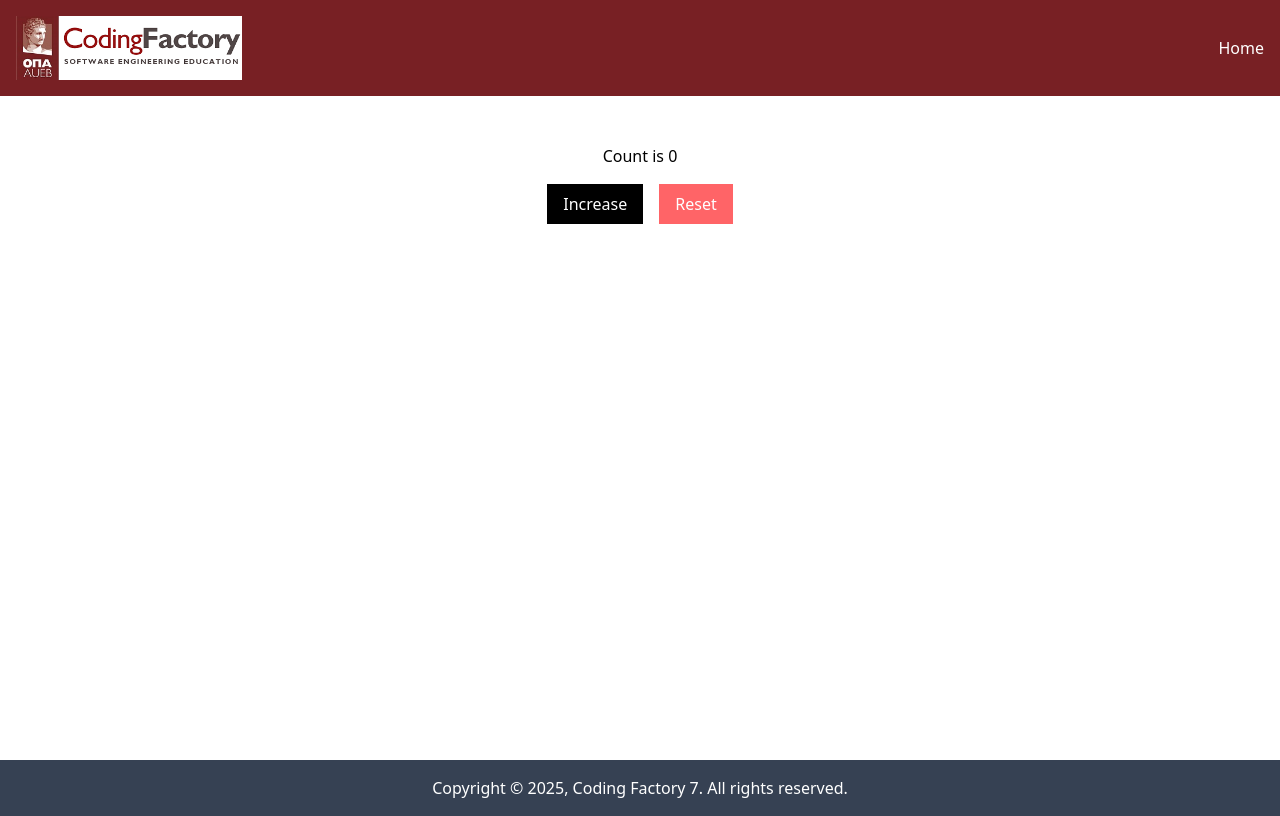
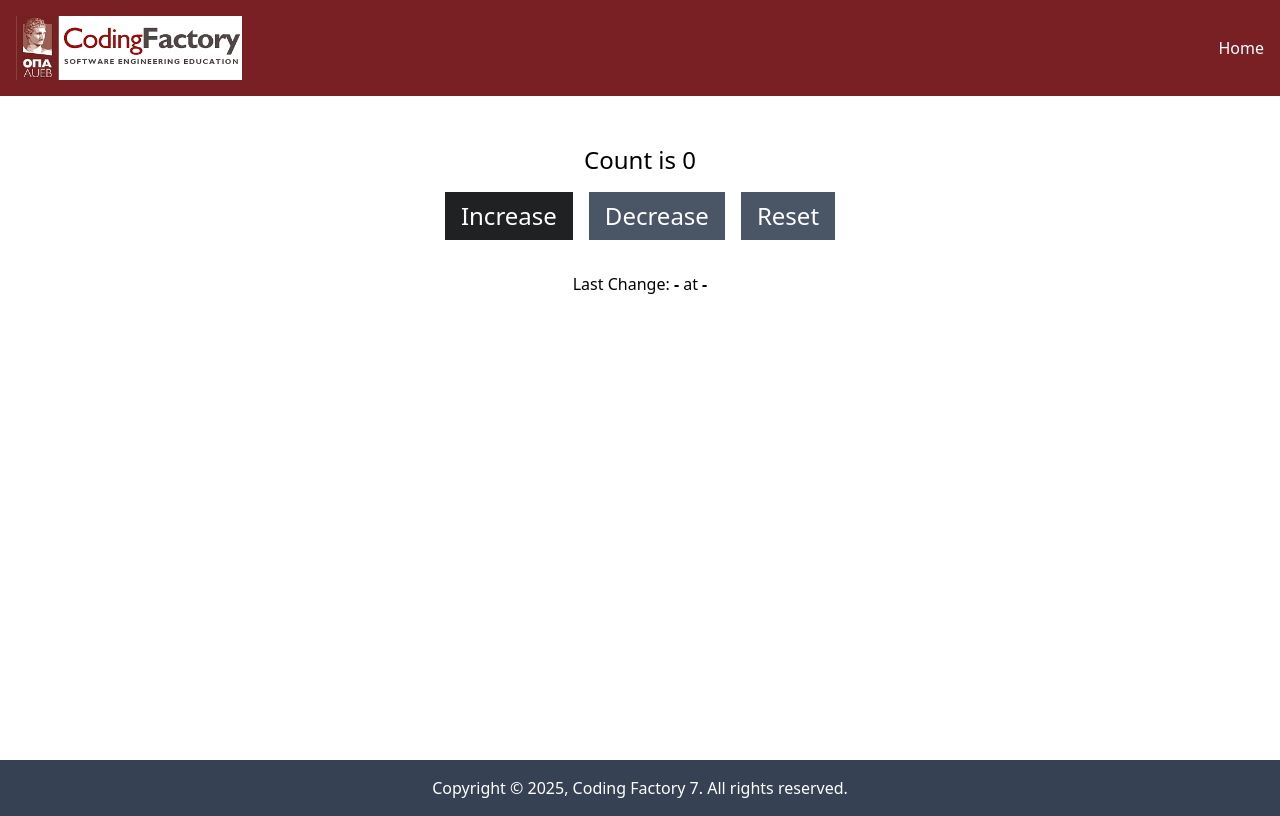
Before and after one commit to Dimitris-25/cf7-components-intro, a React (Vite) app: page / in a window 1280 px wide. Built offline with nearby package versions, Linux system fonts and the light colour scheme.

Commit message:
feat: using CounterWithMoreStates.tsx and Counter with hooks

```diff
--- a/src/App.tsx
+++ b/src/App.tsx
@@ -7,9 +7,20 @@
 // import ArrowFunctionalComponentWithPropsType from "./component/ArrowFunctionalComponentWithPropsType.tsx";
 // import CodingFactoryLogo from "./component/CodingFactoryLogo.tsx";
 import {Layout} from "./component/Layout.tsx";
+// import NameChanger from "./component/NameChanger.tsx";
 // import ClassComponentWithState from "./component/ClassComponentWithState.tsx";
 // import FunctionalComponent from "./component/FunctionalComponent.tsx";
-import FunctionalComponentWithState from "./component/FunctionalComponentWithState.tsx";
+// import FunctionalComponentWithState from "./component/FunctionalComponentWithState.tsx";
+
+// import Counter from "./component/Counter.tsx";
+// import CounterButton from "./component/CounterButton.tsx";
+// import CounterWithMoreStates from "./component/CounterWithMoreStates.tsx";
+// import CounterAdvanced from "./component/CounterAdvanced.tsx";
+// import CounterWithCustomHook from "./component/CounterWithCustomHook.tsx";
+// import CounterAdvancedWithCustomHook from "./component/CounterAdvancedWithCustomHook.tsx";
+// import CounterWithReducer from "./component/CounterWithReducer.tsx";
+import CounterWithReducer from "./component/CounterWithReducer.tsx";
+
 
 function App() {
 
@@ -25,7 +36,18 @@
      {/*                                          description="This is a description"/>*/}
      {/*   <CodingFactoryLogo/>*/}
      {/*       <ClassComponentWithState/>*/}
-            <FunctionalComponentWithState></FunctionalComponentWithState>
+     {/*       <FunctionalComponentWithState></FunctionalComponentWithState>*/}
+     {/*       <Counter></Counter>*/}
+     {/*       <CounterButton onClick={() => console.log("Clicked!")} label="Click me" />*/}
+            {/*<NameChanger></NameChanger>*/}
+            {/*<CounterWithMoreStates></CounterWithMoreStates>*/}
+            {/*<CounterAdvanced></CounterAdvanced>*/}
+            {/*<CounterWithCustomHook></CounterWithCustomHook>*/}
+            {/*<CounterAdvancedWithCustomHook></CounterAdvancedWithCustomHook>*/}
+            {/*<CounterWithReducer></CounterWithReducer>*/}
+            <CounterWithReducer></CounterWithReducer>
+
+
 
 
 
--- /dev/null
+++ b/src/component/CounterAdvancedWithCustomHook.tsx
@@ -0,0 +1,24 @@
+import CounterButton from "./CounterButton.tsx";
+import {useAdvancedCounter} from "../hooks/useAdvancedCounter.ts";
+
+const CounterAdvancedWithCustomHook = () => {
+    // custom hook function
+    const {count,lastAction, time, increase, decrease, reset} = useAdvancedCounter();
+    return (
+        <>
+            <div className="space-y-4 text-2xl pt-12">
+                <h1 className="text-center">Count is {count}</h1>
+                <div className="text-center space-x-4">
+                    <CounterButton onClick={increase} label="Increase" />
+                    <CounterButton onClick={decrease} disabled={count === 0} label="Decrease" />
+                    <CounterButton onClick={reset} disabled={count === 0} label="Reset" addClass="bg-cf-dark-red"/>
+                </div>
+            </div>
+            <p className="text-center pt-8">Last Change: <strong>{lastAction || "-"}</strong> at <strong>{time || "-"}</strong></p>
+
+        </>
+        )
+
+}
+
+export default CounterAdvancedWithCustomHook;
--- /dev/null
+++ b/src/component/CounterWithCustomHook.tsx
@@ -0,0 +1,24 @@
+import CounterButton from "./CounterButton.tsx";
+import {useCounter} from "../hooks/useCounter.ts";
+
+const CounterWithCustomHook = () => {
+    // custom hook function
+    const {count, increase, decrease, reset} = useCounter();
+    return (
+        <>
+            <div className="space-y-4 text-2xl pt-12">
+                <h1 className="text-center">Count is {count}</h1>
+                <div className="text-center space-x-4">
+                    <CounterButton onClick={increase} label="Increase" />
+                    <CounterButton onClick={decrease} disabled={count === 0} label="Decrease" />
+                    <CounterButton onClick={reset} disabled={count === 0} label="Reset" addClass="bg-cf-dark-red"/>
+                </div>
+            </div>
+            {/*<p className="text-center pt-8">Last Change: <strong>{state.lastAction || "-"}</strong> at <strong>{state.time || "-"}</strong></p>*/}
+
+        </>
+        )
+
+}
+
+export default CounterWithCustomHook;
--- /dev/null
+++ b/src/component/CounterWithMoreStates.tsx
@@ -0,0 +1,47 @@
+import {useState} from "react";
+import CounterButton from "./CounterButton.tsx";
+
+const CounterWithMoreStates = () => {
+    const [count,setCount] = useState(0);
+    const [lastAction, setLastAction] = useState("")
+    const [time, setTime] = useState("");
+
+    const getCurrentTime = () => new Date().toLocaleTimeString();
+
+    const increaseCount = () => {
+        setCount(count + 1);
+        setLastAction("Increase");
+        setTime(getCurrentTime());
+
+    }
+
+    const decreaseCount = () => {
+        if (count > 0) {
+            setCount(count - 1);
+            setLastAction("Decrease");
+            setTime(getCurrentTime());
+        }
+    }
+
+    const resetCount = () => {
+        setCount(0);
+        setLastAction("Reset");
+        setTime(getCurrentTime());
+    }
+    return (
+
+        <>
+            <div className="space-y-4 text-2xl pt-12">
+                <h1 className="text-center">Count is {count}</h1>
+                <div className="text-center space-x-4">
+                    <CounterButton onClick={increaseCount} label="Increase" />
+                    <CounterButton onClick={decreaseCount} disabled={count === 0} label="Decrease" />
+                    <CounterButton onClick={resetCount} disabled={count === 0} label="Reset" addClass="bg-cf-dark-red"/>
+                </div>
+            </div>
+            <p className="text-center pt-8">Last Change: <strong>{lastAction || "-"}</strong> at <strong>{time || "-"}</strong></p>
+        </>
+    )
+}
+
+export default CounterWithMoreStates;
--- /dev/null
+++ b/src/component/CounterWithReducer.tsx
@@ -0,0 +1,24 @@
+import CounterButton from "./CounterButton.tsx";
+import {useCounterWithReducer} from "../hooks/UseCounterWithReducer.ts";
+
+const CounterWithReducer = () => {
+    // custom hook function
+    const {count,lastAction,time, increase, decrease, reset} = useCounterWithReducer()
+    return (
+        <>
+            <div className="space-y-4 text-2xl pt-12">
+                <h1 className="text-center">Count is {count}</h1>
+                <div className="text-center space-x-4">
+                    <CounterButton onClick={increase} label="Increase" />
+                    <CounterButton onClick={decrease} disabled={count === 0} label="Decrease" />
+                    <CounterButton onClick={reset} disabled={count === 0} label="Reset" addClass="bg-cf-dark-red"/>
+                </div>
+            </div>
+            <p className="text-center pt-8">Last Change: <strong>{lastAction || "-"}</strong> at <strong>{time || "-"}</strong></p>
+
+        </>
+        )
+
+}
+
+export default CounterWithReducer;
--- /dev/null
+++ b/src/hooks/UseCounterWithReducer.ts
@@ -0,0 +1,62 @@
+import {useReducer} from "react";
+
+
+type CounterState = {
+    count: number;
+    lastAction: string;
+    time: string;
+}
+
+type Action =
+    | {type: "INCREASE"}
+    | {type: "DECREASE"}
+    | {type: "RESET"}
+
+const initialState: CounterState = {
+    count:0,
+    lastAction: "",
+    time: ""
+}
+
+const getCurrentTime = () => new Date().toLocaleTimeString();
+
+function reducer(state: CounterState, action: Action):CounterState {
+    switch (action.type) {
+        case "INCREASE":
+            return {
+                count: state.count + 1,
+                lastAction: "Increase",
+                time: getCurrentTime()
+            };
+        case "DECREASE":
+            return {
+                count: state.count - 1,
+                lastAction: "DECREASE",
+                time: getCurrentTime()
+            };
+        case "RESET":
+            return {
+                count: 0,
+                lastAction: "Reset",
+                time: getCurrentTime()
+            };
+    }
+
+}
+
+export const useCounterWithReducer = () => {
+    const [state,dispatch ] = useReducer(reducer, initialState);
+
+    const increase =() => dispatch({type: "INCREASE"});
+    const decrease = () => dispatch({type: "DECREASE"});
+    const reset = () => dispatch({type: "RESET"});
+
+    return {
+        count: state.count,
+        lastAction: state.lastAction,
+        time: state.time,
+        increase,
+        decrease,
+        reset
+    }
+}
--- /dev/null
+++ b/src/hooks/useAdvancedCounter.ts
@@ -0,0 +1,56 @@
+import {useState} from "react";
+// import CounterButton from "./CounterButton.tsx";
+
+type CounterState = {
+    count: number;
+    lastAction: string;
+    time: string;
+}
+
+export const useAdvancedCounter = () => {
+    const[state, setState] = useState<CounterState>({
+        count: 0,
+        lastAction: "",
+        time: ""
+
+    });
+
+    const getCurrentTime = () => new Date().toLocaleTimeString();
+
+    const increase = (): void => {
+        setState({
+            count: state.count + 1,
+            lastAction: "increase",
+            time: getCurrentTime()
+        })
+    }
+
+    const decrease = (): void => {
+        if (state.count > 0 ) {
+            setState({
+                count: state.count -1,
+                lastAction: "decrease",
+                time: getCurrentTime()
+            })
+        }
+    }
+
+    const reset = (): void => {
+        setState({
+            count: 0,
+            lastAction: "Reset",
+            time: getCurrentTime()
+
+        })
+    }
+
+
+    return {
+        count:state.count,
+        lastAction:state.lastAction,
+        time:state.time,
+        increase,
+        decrease,
+        reset
+    };
+}
--- /dev/null
+++ b/src/hooks/useCounter.ts
@@ -0,0 +1,23 @@
+import {useState} from "react";
+
+export const useCounter = () => {
+    const [count, setCount] = useState(0);
+
+    const increase = () => {
+        setCount(count + 1);
+    }
+    const decrease = () => {
+        if (count > 0){
+            setCount(count - 1);
+        }
+    }
+    const reset = () => {
+        setCount(0);
+    }
+    return {
+        count,
+        increase,
+        decrease,
+        reset
+    };
+}
```
